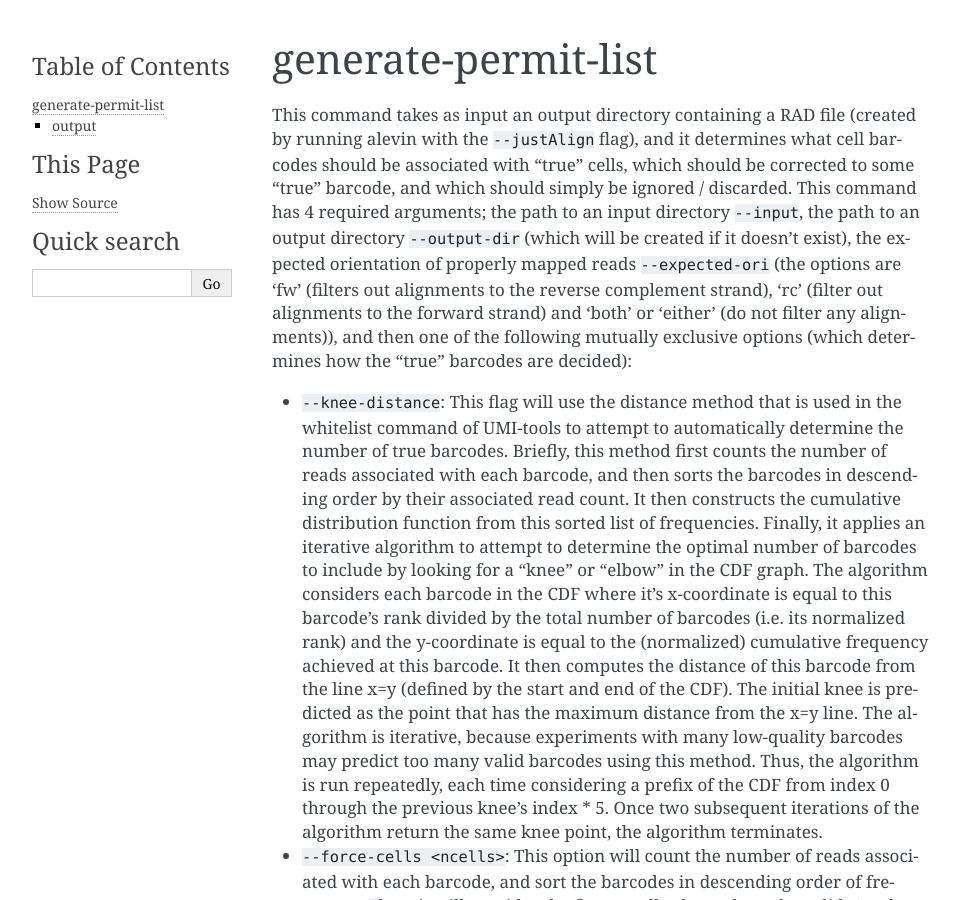
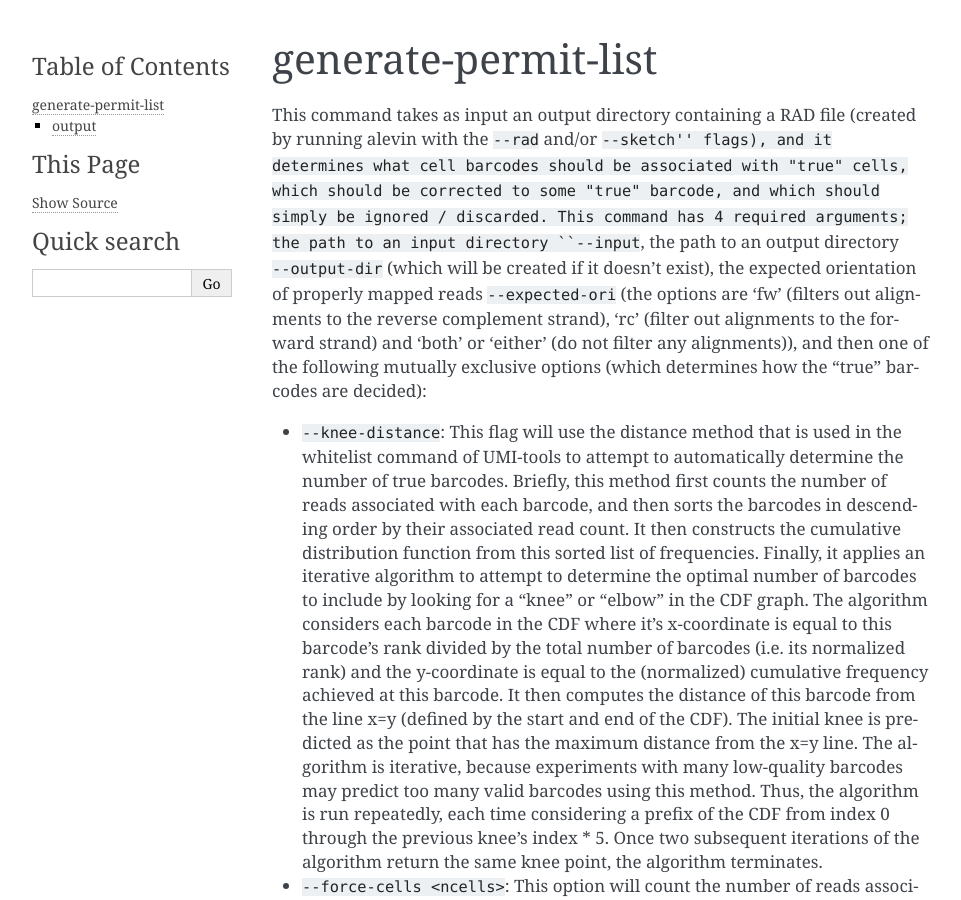
Before and after one commit to COMBINE-lab/alevin-fry, a Sphinx documentation site: the page built from docs/source/generate_permit_list.rst, in a window 1280 px wide and 900 px high. Shown: the whole window, without its empty margins (148-1109 px from the left). Built offline with Sphinx 7.4.7, drawn with Linux system fonts in a browser that asks for light colours; pages that are not in the unit, such as notebooks, are missing from menus.

Commit message:
Update generate_permit_list.rst

```diff
--- a/docs/source/generate_permit_list.rst
+++ b/docs/source/generate_permit_list.rst
@@ -1,7 +1,7 @@
 generate-permit-list
 ====================
 
-This command takes as input an output directory containing a RAD file (created by running alevin with the ``--justAlign`` flag),
+This command takes as input an output directory containing a RAD file (created by running alevin with the ``--rad`` and/or ``--sketch'' flags),
 and it determines what cell barcodes should be associated with "true" cells, which should be corrected to
 some "true" barcode, and which should simply be ignored / discarded. This
 command has 4 required arguments; the path to an input directory ``--input``,
```
